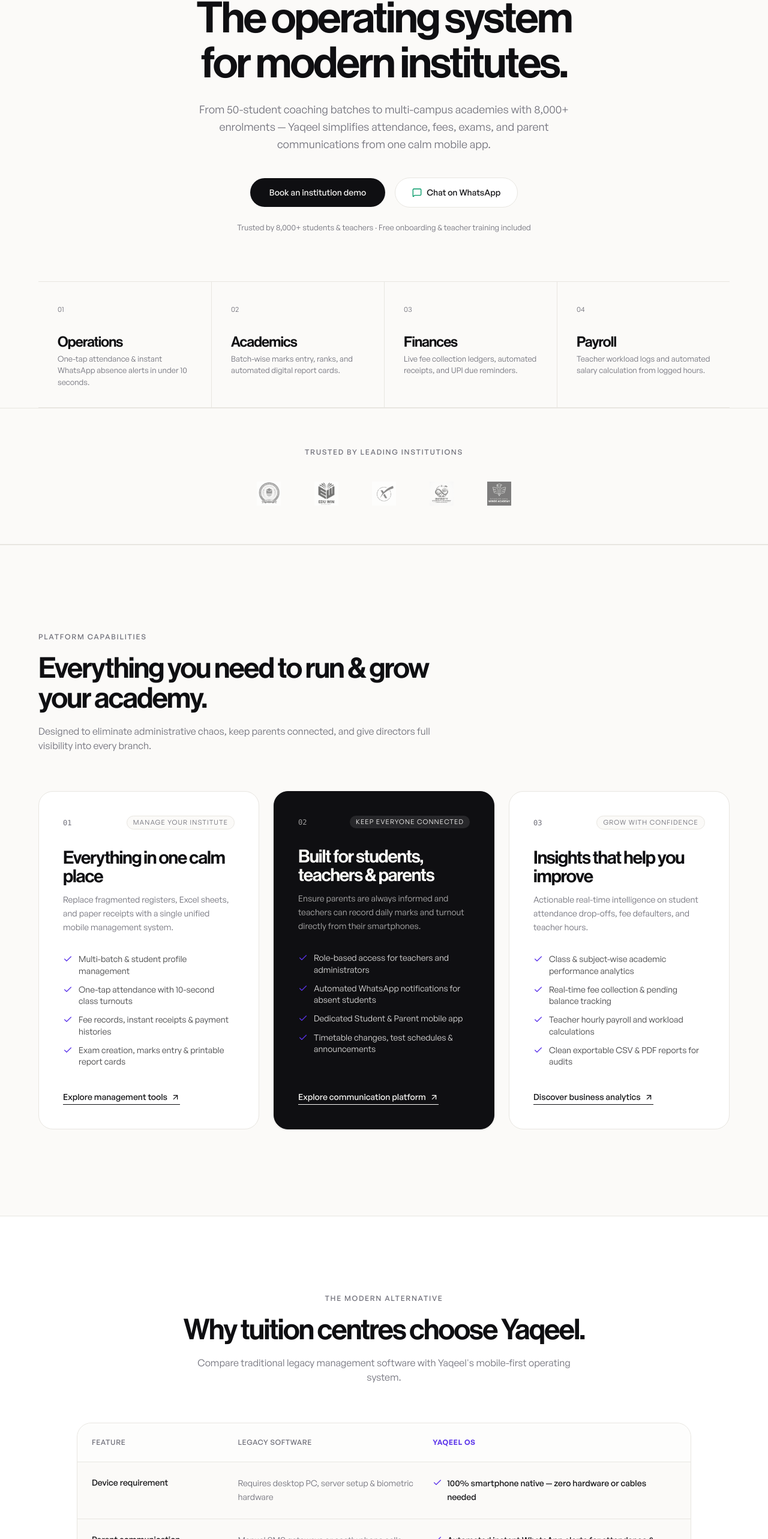
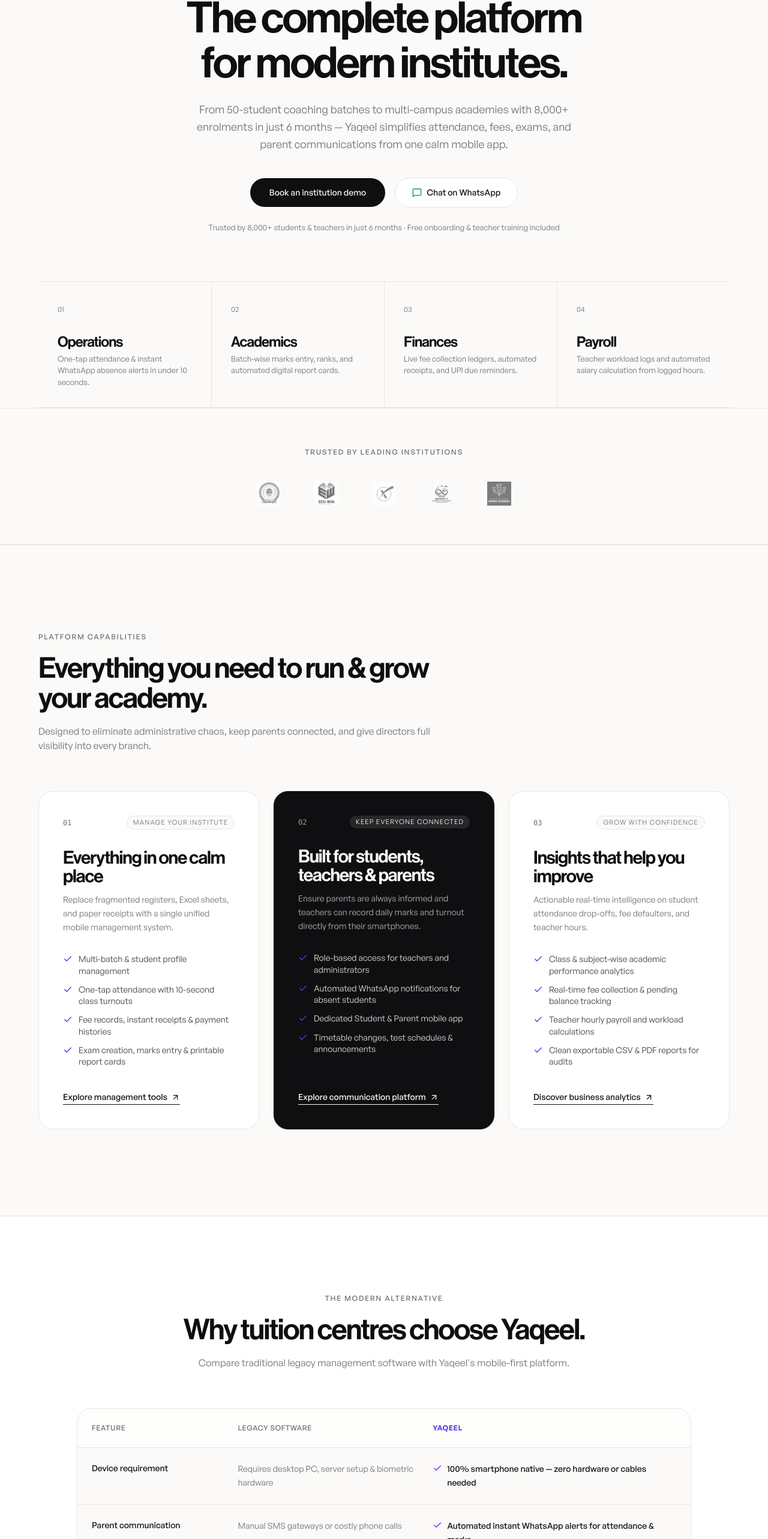
Before and after one commit to nabeelnabl/yaqeel-web-1.3, a React (Vite) app: page /business in a window 1280 px wide. Shown: the part 224-2790 px from the top of the page at 60% size. Built offline with nearby package versions, Linux system fonts and the light colour scheme.

Commit message:
feat: replace Yaqeel OS with Yaqeel and update 8000+ to in just 6 months across website

```diff
--- a/src/components/Hero.tsx
+++ b/src/components/Hero.tsx
@@ -19,7 +19,7 @@ export const Hero: React.FC = () => (
         Attendance, exams, fees and payroll in one calm, mobile-first app.
       </p>
       <div className="mt-10 flex justify-center"><AppBadgesGroup size="md" className="gap-3" /></div>
-      <p className="mt-6 text-[13px] text-mute">Trusted by 8,000+ students &amp; teachers across India</p>
+      <p className="mt-6 text-[13px] text-mute">Trusted by 8,000+ students &amp; teachers in just 6 months across India</p>
     </div>
 
     <div className="mx-auto mt-20 grid max-w-6xl grid-cols-2 border-y border-line md:grid-cols-4">
--- a/src/pages/BusinessPage.tsx
+++ b/src/pages/BusinessPage.tsx
@@ -96,7 +96,7 @@ const COMPARISON = [
 ];
 
 const STATS = [
-  { value: '8,000+', label: 'Students & teachers active across India' },
+  { value: '8,000+', label: 'Students & teachers in just 6 months' },
   { value: '< 10s', label: 'Average time to take attendance for a class of 60' },
   { value: '99.4%', label: 'WhatsApp parent delivery & read rate' },
   { value: '0', label: 'Biometric or desktop hardware needed' },
@@ -119,10 +119,10 @@ export const BusinessPage: React.FC = () => {
           <div className="mx-auto max-w-4xl text-center">
             <p className="eyebrow">Enterprise &amp; Academies</p>
             <h1 className="h-display mt-6 text-[2.75rem] sm:text-6xl md:text-7xl">
-              The operating system<br className="hidden sm:inline" /> for modern institutes.
+              The complete platform<br className="hidden sm:inline" /> for modern institutes.
             </h1>
             <p className="mx-auto mt-6 max-w-2xl text-base leading-relaxed text-mute sm:text-lg">
-              From 50-student coaching batches to multi-campus academies with 8,000+ enrolments &mdash; Yaqeel simplifies attendance, fees, exams, and parent communications from one calm mobile app.
+              From 50-student coaching batches to multi-campus academies with 8,000+ enrolments in just 6 months &mdash; Yaqeel simplifies attendance, fees, exams, and parent communications from one calm mobile app.
             </p>
 
             {/* Hero Actions */}
@@ -145,7 +145,7 @@ export const BusinessPage: React.FC = () => {
             </div>
 
             <p className="mt-6 text-[13px] text-mute">
-              Trusted by 8,000+ students &amp; teachers · Free onboarding &amp; teacher training included
+              Trusted by 8,000+ students &amp; teachers in just 6 months &middot; Free onboarding &amp; teacher training included
             </p>
           </div>
 
@@ -256,7 +256,7 @@ export const BusinessPage: React.FC = () => {
                 Why tuition centres choose Yaqeel.
               </h2>
               <p className="mt-4 text-base text-mute">
-                Compare traditional legacy management software with Yaqeel's mobile-first operating system.
+                Compare traditional legacy management software with Yaqeel's mobile-first platform.
               </p>
             </div>
 
@@ -266,7 +266,7 @@ export const BusinessPage: React.FC = () => {
                 <div className="grid grid-cols-12 bg-white/60 p-5 text-xs font-medium uppercase tracking-wider text-mute sm:p-6">
                   <div className="col-span-4 sm:col-span-3">Feature</div>
                   <div className="col-span-4 sm:col-span-4 text-mute">Legacy software</div>
-                  <div className="col-span-4 sm:col-span-5 font-semibold text-accent">Yaqeel OS</div>
+                  <div className="col-span-4 sm:col-span-5 font-semibold text-accent">Yaqeel</div>
                 </div>
 
                 {/* Table Rows */}
```
